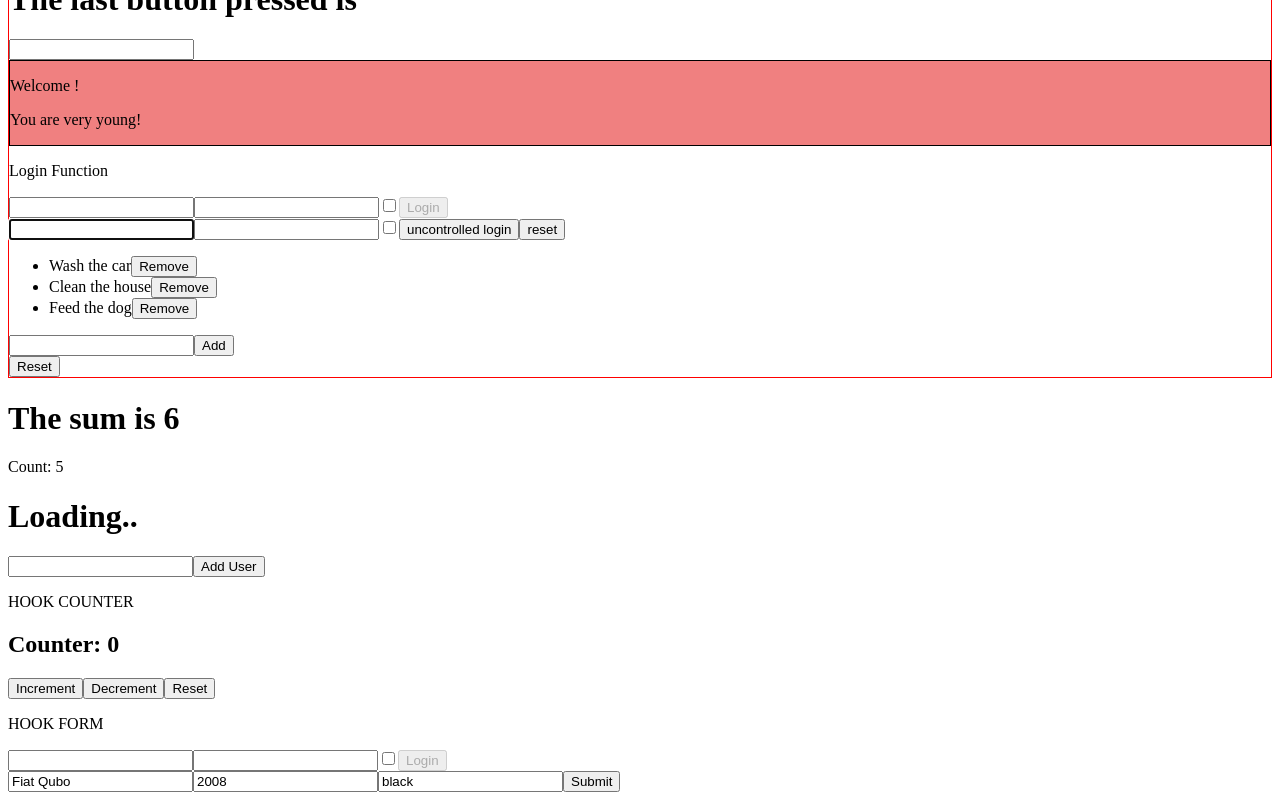
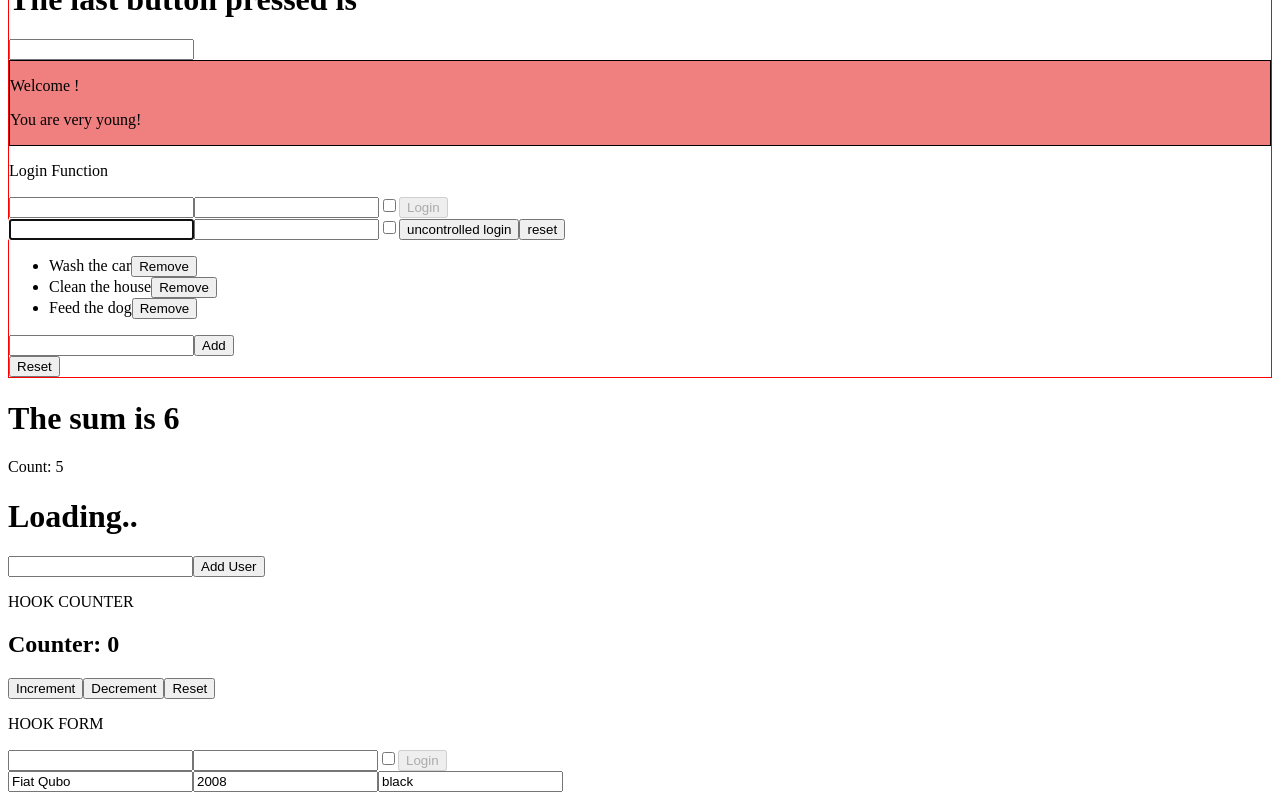
Before and after one commit to nicpes/react_exercises, a React (Create React App) app: page / in a window 1280 px wide. Shown: the part 323-1123 px from the top of the page. Built offline with nearby package versions, Linux system fonts and the light colour scheme.

Commit message:
useRef-02

```diff
--- a/src/CarDetails.js
+++ b/src/CarDetails.js
@@ -7,22 +7,40 @@ export function CarDetails({ initialData }) {
   const dataRef = useRef();
   const colorRef = useRef();
 
-  function handleFormChange(event) {
+  function handleInputModel(event) {
     event.preventDefault();
-    modelRef.current.value = "";
-    dataRef.current.value = "";
-    colorRef.current.value = "";
+    modelRef.current.value = event.target.value;
+  }
+  function handleInputYear(event) {
+    event.preventDefault();
+    dataRef.current.value = event.target.value;
+  }
+  function handleInputColor(event) {
+    event.preventDefault();
+    colorRef.current.value = event.target.value;
   }
 
   return (
     <div>
       <form>
-        <input ref={modelRef} defaultValue={initialData.model} name="model" />
-        <input ref={dataRef} defaultValue={initialData.year} name="year" />
-        <input ref={colorRef} defaultValue={initialData.color} name="color" />
-        <button onClick={handleFormChange} type="submit">
-          Submit
-        </button>
+        <input
+          onChange={handleInputModel}
+          ref={modelRef}
+          defaultValue={initialData.model}
+          name="model"
+        />
+        <input
+          onChange={handleInputYear}
+          ref={dataRef}
+          defaultValue={initialData.year}
+          name="year"
+        />
+        <input
+          onChange={handleInputColor}
+          ref={colorRef}
+          defaultValue={initialData.color}
+          name="color"
+        />
       </form>
     </div>
   );
```
